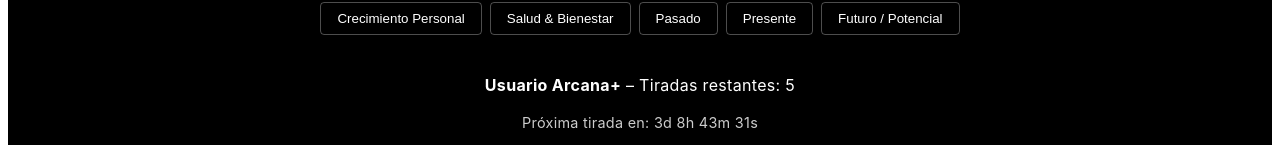
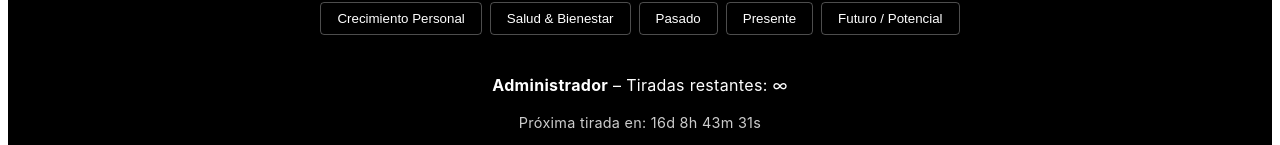
Before and after one commit to malverjr/arcana, a Next.js app: page / in a window 1280 px wide. Shown: the part 586-731 px from the top of the page. Built offline with nearby package versions, Linux system fonts and the light colour scheme.

Commit message:
Update index.js

```diff
--- a/pages/index.js
+++ b/pages/index.js
@@ -10,7 +10,7 @@ function getWeekNumber(date) {
 }
 
 export default function Home() {
-  const userRole = 'arcana+';
+  const userRole = 'admin';
 
   const isNormal      = userRole === 'normal';
   const isArcana      = userRole === 'arcana';
```
